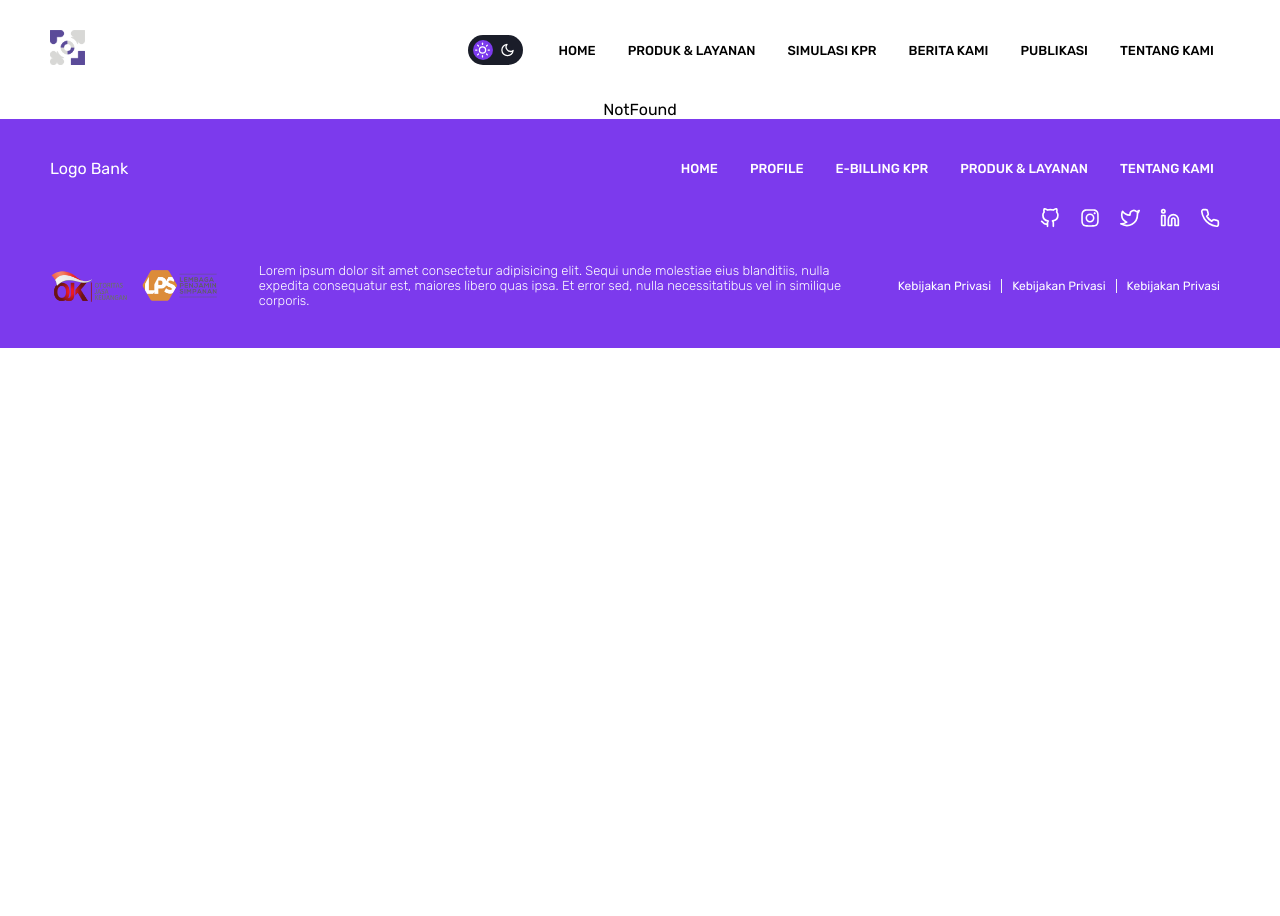
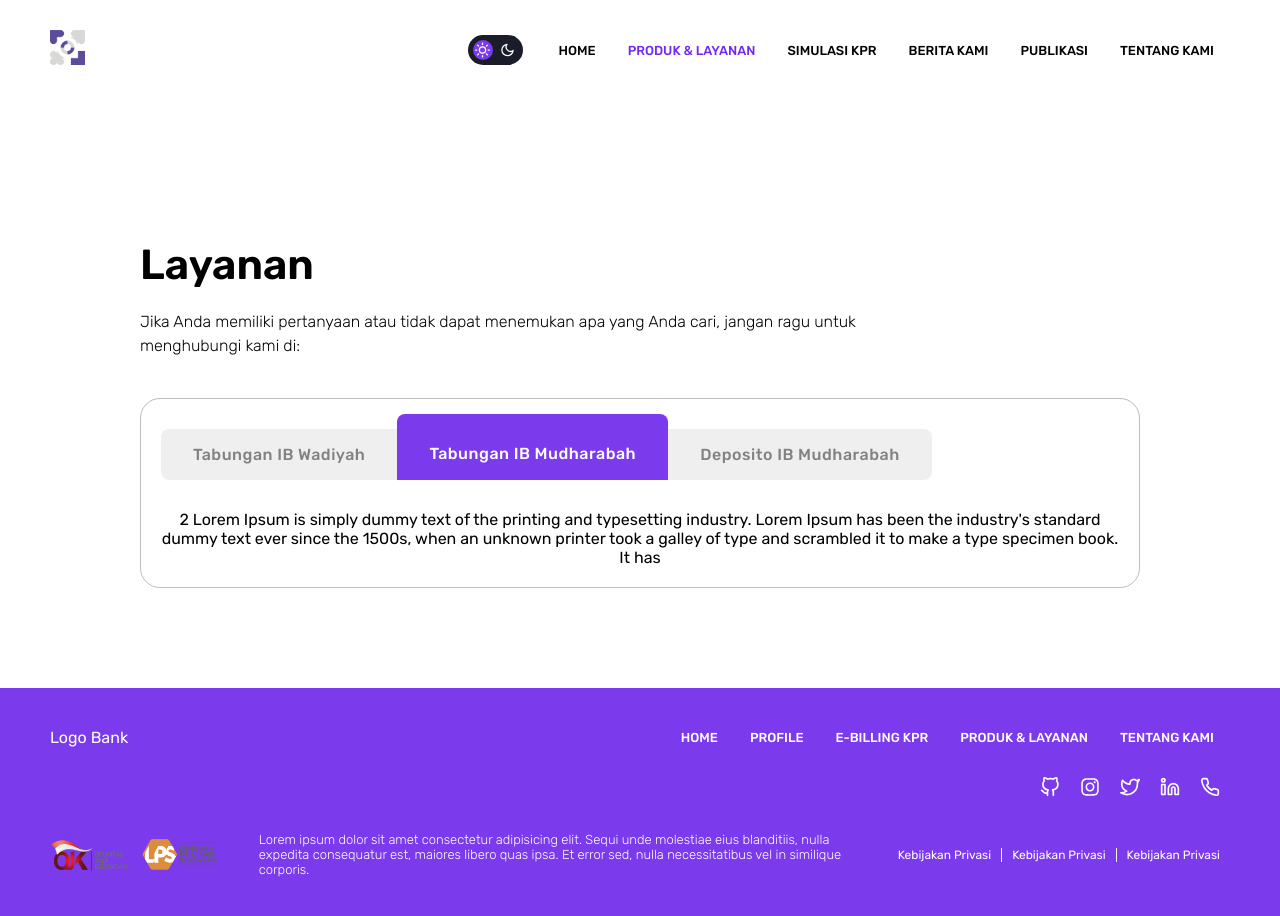
Before and after one commit to id-prawito/web-landing, a React (Create React App) app: page /web-landing/layanan-kami/1 in a window 1280 px wide. Before the commit the page ends 800 px from the top, so only its background shows below. Built offline with nearby package versions, Linux system fonts and the light colour scheme.

Commit message:
add test page layanan-kami

```diff
--- a/src/components/section/SectionElements.js
+++ b/src/components/section/SectionElements.js
@@ -262,3 +262,105 @@ export const OrganisasiSite = styled.section`
     }
   }
 `;
+
+export const LayananSite = styled.section`
+  .layanan {
+    &_container {
+      padding: 0 100px;
+    }
+
+    &_content {
+      display: flex;
+      flex-direction: column;
+      gap: 20;
+      align-items: center;
+      justify-content: center;
+    }
+
+    &_tabs {
+      width: 100%;
+      height: max-content;
+      background: #fff;
+      border: 1px solid #bdbdbd;
+      box-sizing: border-box;
+      border-radius: 20px;
+      transition: box-shadow 1s;
+      width: 100%;
+
+      .content {
+        display: flex;
+        flex-direction: column;
+        padding: 20px;
+
+        padding-top: 30px;
+      }
+    }
+  }
+`;
+
+export const Tabs = styled.div`
+  display: flex;
+  flex-direction: column;
+  gap: 30px;
+
+  .tabs {
+    &_button {
+      display: flex;
+      flex-direction: row;
+    }
+
+    &_nav {
+      padding: 16px 32px;
+      text-transform: capitalize;
+      font-size: 16px;
+      font-weight: 500;
+      letter-spacing: 0.5px;
+      background-color: #efefef;
+      color: #828282;
+      border-radius: 0px;
+      transition: all 0.3s ease-in-out;
+
+      :hover {
+        color: #7c3aed;
+      }
+
+      :first-child {
+        border-radius: 8px 0px 0px 8px;
+      }
+      :last-child {
+        border-radius: 0px 8px 8px 0px;
+      }
+    }
+
+    &_content {
+      display: inline;
+      transition: all 4s ease-in-out;
+      .fade {
+        display: block;
+      }
+    }
+  }
+
+  .active {
+    padding-top: 30px;
+    margin-top: -15px !important;
+    color: #fff;
+    background-color: #7c3aed;
+    border-radius: 8px 8px 0px 0px;
+    transition: all 0.3s ease-in-out;
+
+    :hover {
+      color: #fff;
+    }
+
+    :first-child {
+      border-radius: 8px 8px 0px 8px;
+    }
+    :last-child {
+      border-radius: 8px 8px 8px 0px;
+    }
+  }
+  .text {
+    transition: all 3s ease-in-out;
+  }
+`;
--- a/src/components/section/index.js
+++ b/src/components/section/index.js
@@ -1,10 +1,15 @@
-import React, { useState } from "react";
+import React, { useEffect, useState } from "react";
 import { FaAccusoft, FaPhone } from "react-icons/fa";
 import { FiMail } from "react-icons/fi";
-import { ORGANISASI } from "../../config/Data";
+import { ORGANISASI, TABS } from "../../config/Data";
 import { HeadingComponent } from "../atom";
 import { ButtonTransparent } from "../form";
-import { OrganisasiSite, TentangKamiSite } from "./SectionElements";
+import {
+  LayananSite,
+  OrganisasiSite,
+  Tabs,
+  TentangKamiSite,
+} from "./SectionElements";
 import { motion, AnimatePresence } from "framer-motion";
 
 const HubungiKami = () => {
@@ -194,4 +199,99 @@ const OrganisasiSection = () => {
   );
 };
 
-export { HubungiKami, TentangKami, OrganisasiSection };
+const Tab = ({ children, active = 0 }) => {
+  const [activeTab, setActiveTab] = useState(active);
+  const [tabsData, setTabsData] = useState([]);
+
+  useEffect(() => {
+    let data = [];
+
+    React.Children.forEach(children, (element) => {
+      if (!React.isValidElement(element)) return;
+
+      const {
+        props: { tab, children },
+      } = element;
+      data.push({ tab, children });
+    });
+
+    setTabsData(data);
+  }, [children]);
+
+  return (
+    <Tabs>
+      <ul className="tabs_button">
+        {tabsData.map((tabs, idx) => (
+          <li
+            className={`tabs_nav ${idx === activeTab ? "active" : ""}`}
+            key={idx}
+          >
+            <a href="#try" onClick={() => setActiveTab(idx)}>
+              {tabs.tab}
+            </a>
+          </li>
+        ))}
+      </ul>
+
+      <div className="tabs_content">
+        <div className="tabs_content_text">
+          {/* {tabsData[activeTab] && tabsData[activeTab].children}
+          {console.log(activeTab)} */}
+          {activeTab === 0 ? (
+            <ContentTab
+              item={tabsData[activeTab] && tabsData[activeTab].children}
+            />
+          ) : activeTab === 1 ? (
+            <ContentTab
+              item={tabsData[activeTab] && tabsData[activeTab].children}
+            />
+          ) : activeTab === 2 ? (
+            <ContentTab
+              item={tabsData[activeTab] && tabsData[activeTab].children}
+            />
+          ) : (
+            "Data Tidak Ditemukan"
+          )}
+        </div>
+      </div>
+    </Tabs>
+  );
+};
+
+const ContentTab = ({ item }) => {
+  return <div>{item}</div>;
+};
+
+const TabPanel = ({ children }) => {
+  return { children };
+};
+
+Tab.TabPanel = TabPanel;
+
+const LayananSection = ({ judul }) => {
+  return (
+    <LayananSite>
+      <div className="layanan_container">
+        <div className="layanan_content">
+          <HeadingComponent
+            Heading="Layanan"
+            Text="Jika Anda memiliki pertanyaan atau tidak dapat menemukan apa yang Anda cari, jangan ragu untuk menghubungi kami di:"
+          />
+          <div className="layanan_tabs">
+            <div className="content">
+              <Tab active={1}>
+                {TABS.map((tab, idx) => (
+                  <Tab.TabPanel key={`Tab-${idx}`} tab={tab.judul}>
+                    {tab.content}
+                  </Tab.TabPanel>
+                ))}
+              </Tab>
+            </div>
+          </div>
+        </div>
+      </div>
+    </LayananSite>
+  );
+};
+
+export { HubungiKami, TentangKami, OrganisasiSection, LayananSection };
--- a/src/config/Data.js
+++ b/src/config/Data.js
@@ -10,7 +10,7 @@ export const NAVLINKS = [
     name: "HOME",
   },
   {
-    to: "experience",
+    to: "/layanan-kami",
     icon: FaEllipsisV,
     name: "PRODUK & LAYANAN",
   },
@@ -155,3 +155,24 @@ export const BERITA = [
       "Bikin anggaran, baik anggaran jangka pendek maupun jangka panjang, itu gampang-gampang susah. Gampang jika tahu apa yang mesti dilakukan, susah karena ada tantangan seperti konsistensi dan kedisiplinan. Kali ini, Jagomin mau bagikan 4 cara yang bisa diikuti supaya kamu jadi selangkah lebih jago membuat anggaran jangka panjang.",
   },
 ];
+
+export const TABS = [
+  {
+    id: 1,
+    judul: "Tabungan iB Wadiyah",
+    content:
+      "1 Bikin anggaran, baik anggaran jangka pendek maupun jangka panjang, itu gampang-gampang susah. Gampang jika tahu apa yang mesti dilakukan, susah karena ada tantangan seperti konsistensi dan kedisiplinan. Kali ini, Jagomin mau bagikan 4 cara yang bisa diikuti supaya kamu jadi selangkah lebih jago membuat anggaran jangka panjang.",
+  },
+  {
+    id: 2,
+    judul: "Tabungan iB Mudharabah",
+    content:
+      "2 Lorem Ipsum is simply dummy text of the printing and typesetting industry. Lorem Ipsum has been the industry's standard dummy text ever since the 1500s, when an unknown printer took a galley of type and scrambled it to make a type specimen book. It has",
+  },
+  {
+    id: 3,
+    judul: "Deposito iB Mudharabah",
+    content:
+      "3 page when looking at its layout. The point of using Lorem Ipsum is that it has a more-or-less normal distribution of letters, as opposed to using 'Content here, content here', making it look like readable English. Many desktop publishing packages and web page editors now",
+  },
+];
--- a/src/config/Route.js
+++ b/src/config/Route.js
@@ -8,12 +8,15 @@ import NotFound from "../pages/404";
 import Berita from "../pages/Berita";
 import DetailBerita from "../pages/DetailBerita";
 import ContactUs from "../pages/ContactUs";
+import Layanan from "../pages/Layanan";
 
 export const RouteSite = () => {
   return (
     <Routes>
       <Route index element={<Home />} />
       <Route exact path="/we-contact-us" element={<ContactUs />} />
+      <Route exact path="/layanan-kami" element={<Layanan />} />
+      <Route exact path="/layanan-kami/:id" element={<Layanan />} />
       <Route exact path="/berita-kami" element={<Berita />} />
       <Route exact path="/berita-kami/:id" element={<DetailBerita />} />
       <Route path="*" element={<NotFound />} />
--- /dev/null
+++ b/src/pages/Layanan.js
@@ -0,0 +1,21 @@
+import React from "react";
+import { useParams } from "react-router-dom";
+import { LayananSection } from "../components/section";
+
+const Layanan = () => {
+  const { id } = useParams();
+
+  return (
+    <>
+      {id === "1" ? (
+        <LayananSection judul="Data"></LayananSection>
+      ) : id === "2" ? (
+        <LayananSection judul="Saluran"></LayananSection>
+      ) : (
+        "Layanan"
+      )}
+    </>
+  );
+};
+
+export default Layanan;
```
